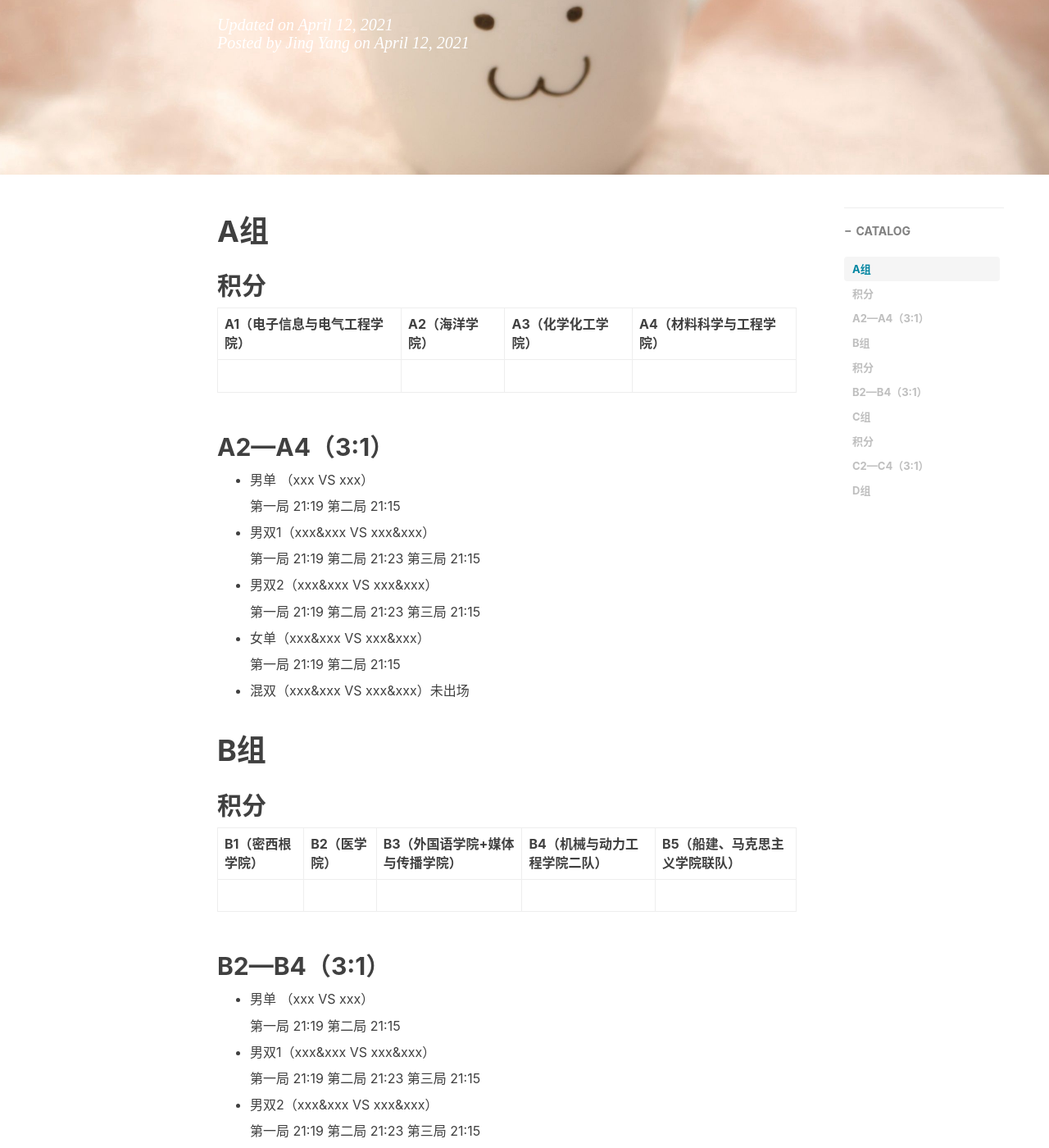
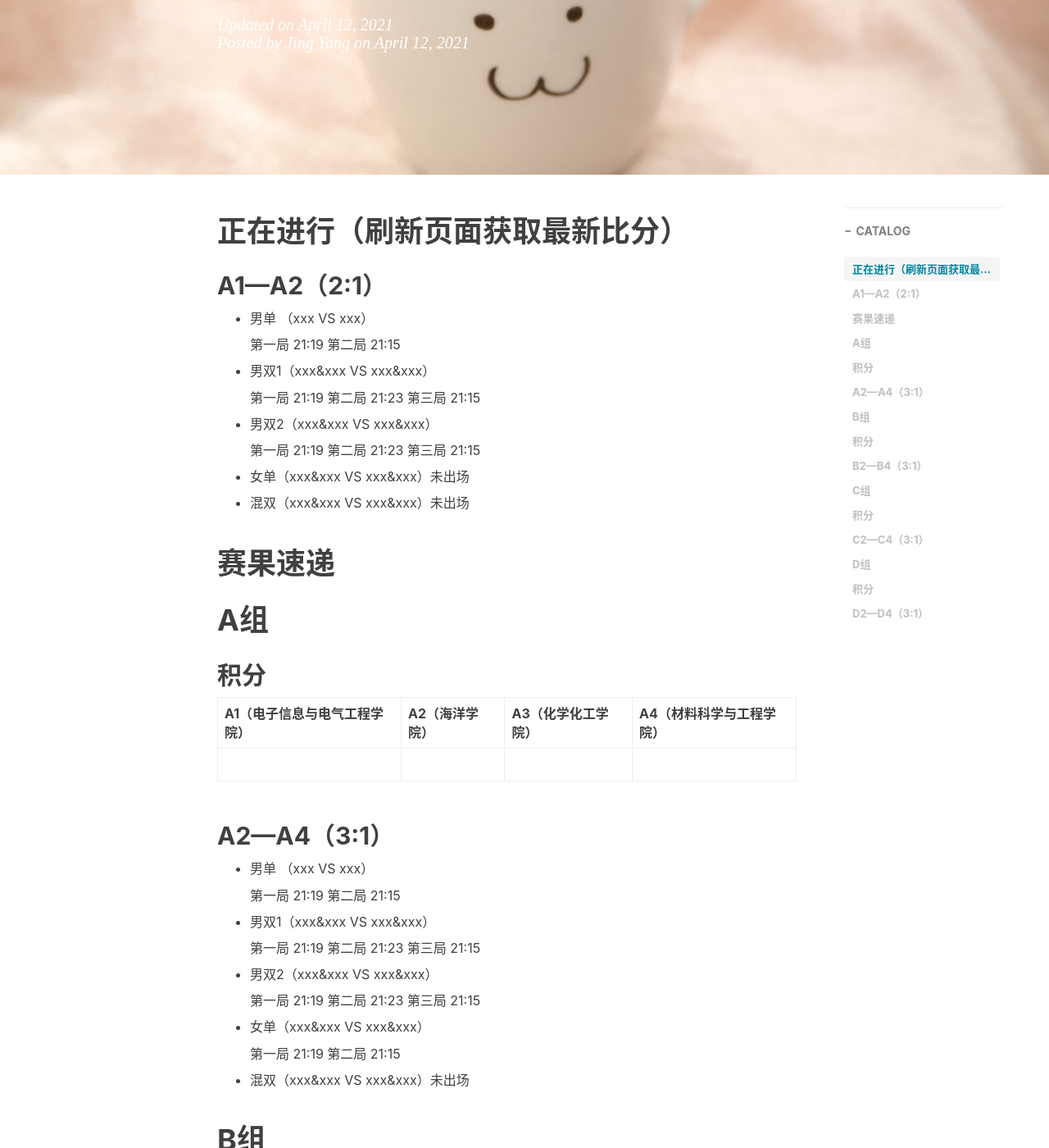
Before and after one commit to sharkjingyang/sharkjingyang.github.io, a Jekyll site: the page built from _posts/2021-04-12-羽毛球比分链接.md, in a window 1280 px wide and 1400 px high, scrolled down 332 px. Shown: the whole window at 82% size. Built offline with Jekyll 4.4.1, drawn with Linux system fonts in a browser that asks for light colours; nearby versions of some CDN libraries; comment, search, counter and statistics services are not loaded; some of the changed text lies outside the part shown.

Commit message:
Update 2021-04-12-羽毛球比分链接.md

```diff
--- a/_posts/2021-04-12-羽毛球比分链接.md
+++ b/_posts/2021-04-12-羽毛球比分链接.md
@@ -13,7 +13,27 @@ tags:
     - Updating
 ---
 
+# 正在进行（刷新页面获取最新比分）
 
+## A1—A2（2:1）
+
+- 男单 （xxx VS xxx）
+
+  第一局 21:19	第二局 21:15
+
+- 男双1（xxx&xxx VS xxx&xxx）
+
+  第一局 21:19	第二局 21:23 第三局 21:15
+
+- 男双2（xxx&xxx VS xxx&xxx）
+
+  第一局 21:19	第二局 21:23 第三局 21:15
+
+- 女单（xxx&xxx VS xxx&xxx）未出场
+
+- 混双（xxx&xxx VS xxx&xxx）未出场
+
+# 赛果速递
 
 # A组
 
@@ -100,3 +120,29 @@ tags:
 - 混双（xxx&xxx VS xxx&xxx）未出场
 
 # D组
+
+## 积分
+
+| D1（致远、物理联队） | D2（巴黎高科） | D3（环境科学与工程学院+低碳学院） | D4（设计学院） | D5（安泰+药学院） |
+| -------------------- | -------------- | --------------------------------- | -------------- | ----------------- |
+|                      |                |                                   |                |                   |
+
+## D2—D4（3:1）
+
+- 男单 （xxx VS xxx）
+
+  第一局 21:19	第二局 21:15
+
+- 男双1（xxx&xxx VS xxx&xxx）
+
+  第一局 21:19	第二局 21:23 第三局 21:15
+
+- 男双2（xxx&xxx VS xxx&xxx）
+
+  第一局 21:19	第二局 21:23 第三局 21:15
+
+- 女单（xxx&xxx VS xxx&xxx）
+
+  第一局 21:19	第二局 21:15
+
+- 混双（xxx&xxx VS xxx&xxx）未出场
```
Also changed, not shown: other parts of _posts/2021-04-12-羽毛球比分链接.md (+3 -3 lines).
